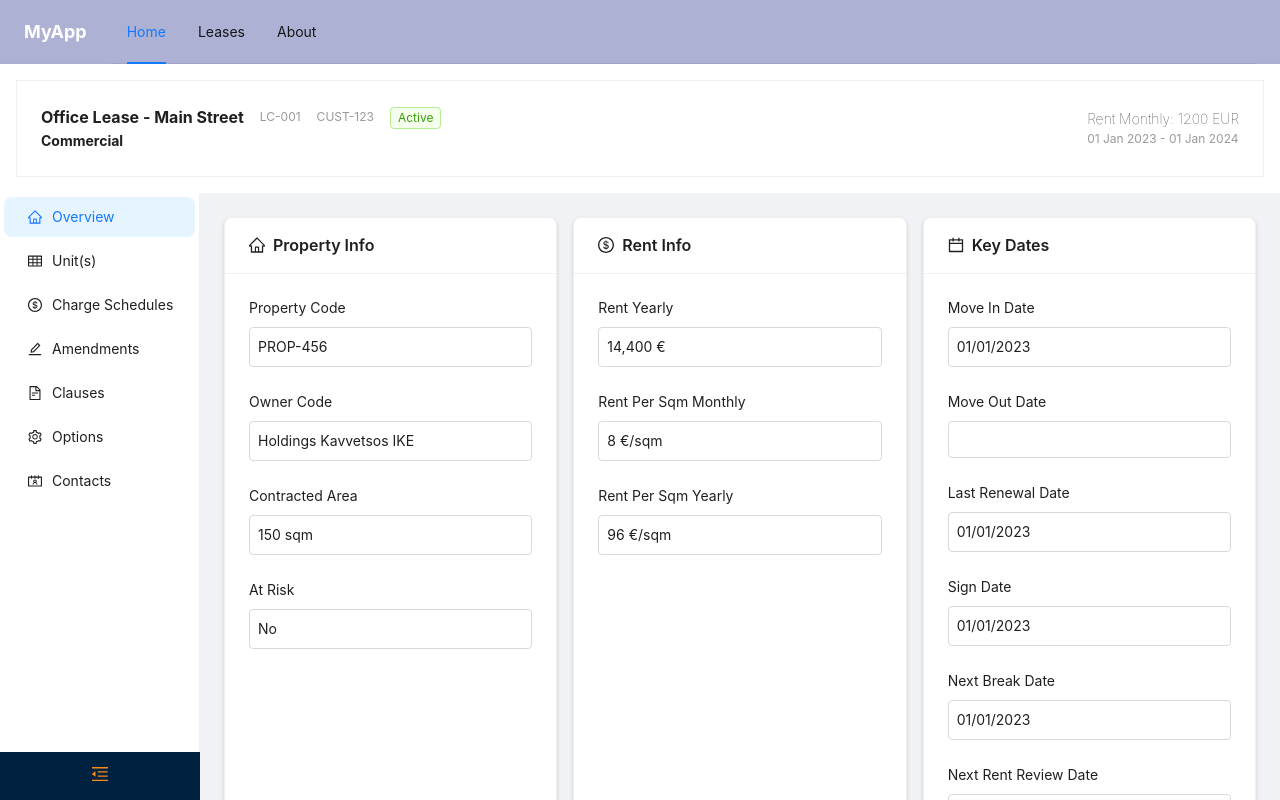
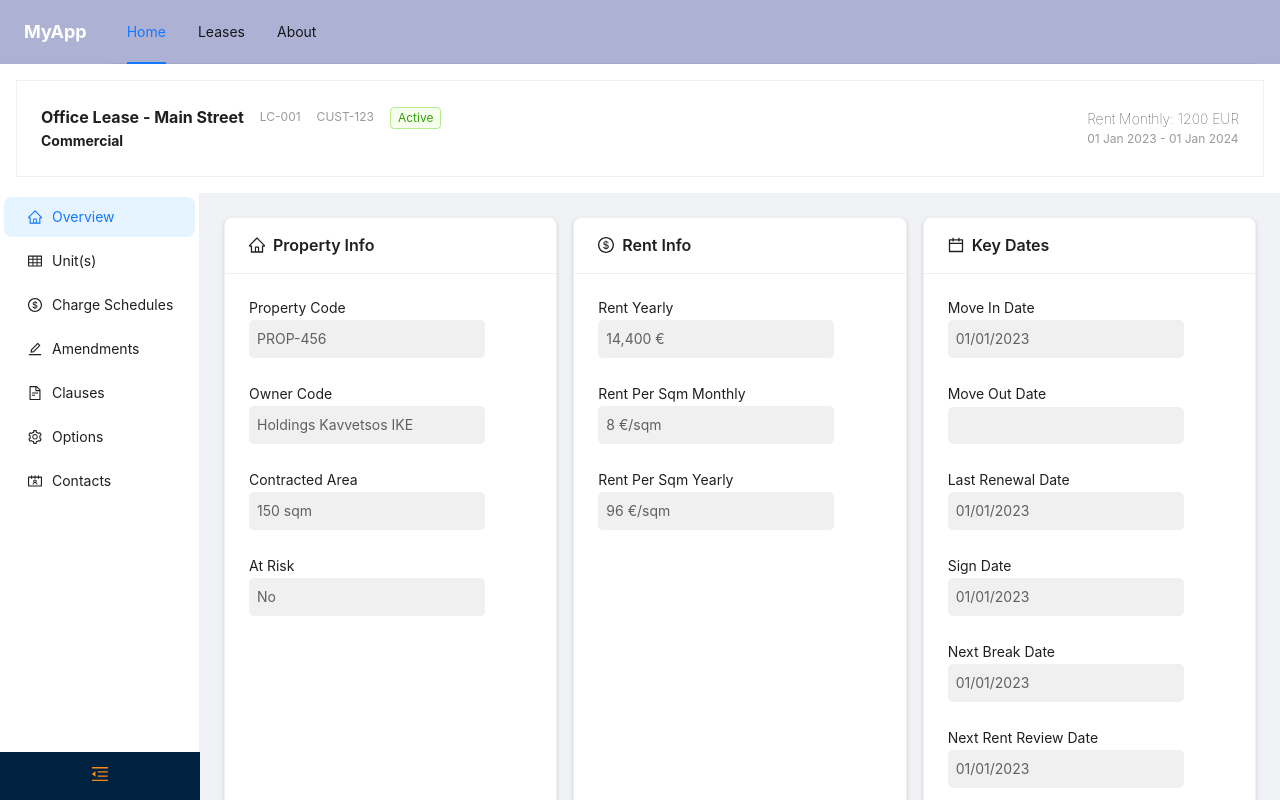
Before and after one commit to GiannisKav7/pms-frontend, a React (Create React App) app in the folder pms/: page /lease/1 in a window 1280 px wide. Shown: the top 800 px of the page. Built offline with nearby package versions, Linux system fonts and the light colour scheme.

Commit message:
Update sidebar styles and enhance lease overview layout; modify Firebase hosting cache

```diff
--- a/pms/src/components/Layouts/Sidebar.js
+++ b/pms/src/components/Layouts/Sidebar.js
@@ -28,13 +28,17 @@ const Sidebar = ({
   menuItems = defaultMenuItems,
 }) => (
   <Menu
+    theme="light"
     mode="inline"
     selectedKeys={[selectedMenuItem]}
     onClick={(e) => setSelectedMenuItem(e.key)}
     className={styles.sidebar}
   >
     {menuItems.map((item) => (
-      <Menu.Item key={item.key} icon={item.icon}>
+      <Menu.Item
+        className={styles.sidebar}
+        key={item.key}
+        icon={item.icon}>
         {item.label}
       </Menu.Item>
     ))}
--- a/pms/src/components/Layouts/Sidebar.module.css
+++ b/pms/src/components/Layouts/Sidebar.module.css
@@ -1,6 +1,15 @@
 .sidebar {
   height: 100%;
   border-right: 0;
-  box-shadow: 2px 2px 2px rgba(0, 0, 0, 0.15);
-  background: #fff;
+  background-color: rgb(255, 255, 255);
+  color: rgb(255, 255, 255);
 }
+
+
+/* .menuItem{
+  color: white;
+  font-size: 16px;
+  padding: 10px 20px;
+  cursor: pointer;
+  transition: background-color 0.3s ease;
+} */
--- a/pms/src/components/Lease/LeaseOverviewContent.js
+++ b/pms/src/components/Lease/LeaseOverviewContent.js
@@ -42,13 +42,18 @@ const LeaseOverviewReadOnly = ({ overviewGroups, leaseDetails }) => {
               }
 
                 return (
-                <Col span={24} key={fieldKey}>
-                  <Form.Item name={fieldKey} label={label} layout="vertical">
+                  <Col span={20} key={fieldKey}>
+                  <Form.Item
+                    name={fieldKey}
+                    label={label}
+                    layout="vertical"
+                    className={styles.formItemCompact}
+                  >
                     <div className={styles.readOnlyField}>
                       <span>{displayValue}</span>
                     </div>
                   </Form.Item>
-                </Col>
+                  </Col>
                 );
             })}
           </Form>
--- a/pms/src/components/Lease/LeaseOverviewContent.module.css
+++ b/pms/src/components/Lease/LeaseOverviewContent.module.css
@@ -10,9 +10,17 @@
 }
 
 .readOnlyField {
-  border: 1px solid #d9d9d9;
+  border: 0px solid #d9d9d9;
   padding: 8px;
-  border-radius: 4px;
+  border-radius: 5px;
   min-height: 37px;
+  margin-top: -8px;
+  background-color: rgb(240, 240, 240);
+  color: rgb(96, 96, 96);
+}
 
+.formItemCompact{
+  display: flexbox;
+  font-size: xx-small;
+  text-align: left;
 }
--- a/pms/src/features/LeaseDetails.js
+++ b/pms/src/features/LeaseDetails.js
@@ -1,5 +1,5 @@
 import React, { useState } from "react";
-import { Button, Form, Layout } from "antd";
+import {Form, Layout } from "antd";
 import { useNavigate } from "react-router-dom";
 import dayjs from "dayjs";
 import { MenuFoldOutlined, MenuUnfoldOutlined } from "@ant-design/icons";
@@ -87,7 +87,7 @@ const LeaseDetails = () => {
     depositsRequired: 2400,
     depositsBilled: 2400,
     depositsReceived: 2400,
-    type: "Commercial",
+    type: "Legal Entity",
     name: "Alpha Real Estate Management S.A.",
     taxid:"1023664",
   };
```
